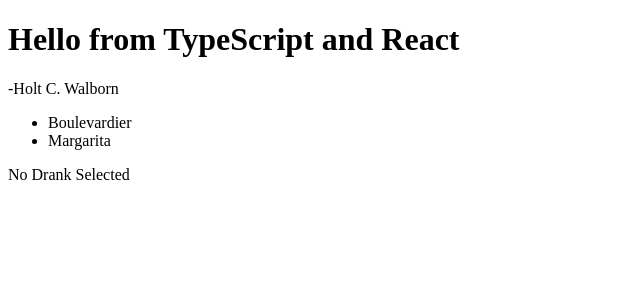
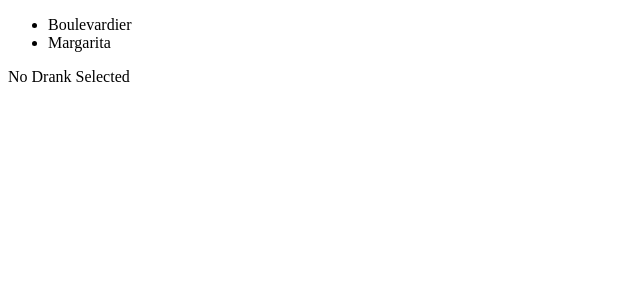
Before and after one commit to hwalborn/typeScript-react, a React app in the folder proj/: page / in a window 1280 px wide. Shown: the top 300 px of the page, without its empty margins (0-640 px from the left). Built offline with nearby package versions, Linux system fonts and the light colour scheme.

Commit message:
Removed Hello Tutorial, added some more things

```diff
--- a/proj/src/classes/DefaultState.ts
+++ b/proj/src/classes/DefaultState.ts
@@ -1,5 +1,3 @@
-import { Boulevardier } from './Boulevardier';
-
 import { Drank } from '../interfaces/Drank';
 
 export class DefaultState {
@@ -7,7 +5,4 @@
         this.currentDrank = currentDrank;
     }
     currentDrank: Drank;
-    get drankOptions() : Array<Drank> {
-        return new Array(new Boulevardier());
-    };
 }
--- a/proj/src/classes/Margarita.ts
+++ b/proj/src/classes/Margarita.ts
@@ -3,12 +3,9 @@
 export class Margarita extends Drank {
     get ingredients(): string[] {
         return new Array<string>('tequila', 'triple sec', 'lime', 'salt');
-
     }
 
     get name(): string {
         return 'Margarita';
     }
-
-
 }
--- a/proj/src/classes/Programmer.ts
+++ /dev/null
@@ -1,17 +0,0 @@
-import { Person } from '../interfaces/Person';
-
-export class Programmer implements Person {
-    firstName: string;
-    lastName: string;
-    middleInitial: string;
-
-    get fullName(): string {
-        return `${this.firstName} ${this.middleInitial} ${this.lastName}`;
-    }
-
-    constructor(firstName: string, middleInitial: string, lastName: string) {
-        this.firstName = firstName;
-        this.lastName = lastName;
-        this.middleInitial = middleInitial;
-    }
-}
--- /dev/null
+++ b/proj/src/components/Drank.tsx
@@ -0,0 +1,20 @@
+import * as React from 'react';
+
+import { DefaultState } from '../classes/DefaultState';
+
+import { DrankProps } from '../interfaces/DrankProps';
+
+export class DrankComponent extends React.Component<DrankProps, DefaultState> {
+    constructor(props:  Readonly<DrankProps>) {
+        super(props);
+        this.state = {
+            currentDrank: props.currentDrank
+        };
+    }
+
+    render() {
+        return (
+            <li onClick={this.props.onClick}>{this.state.currentDrank.name}</li>
+        )
+    }
+}
--- a/proj/src/components/Hello.tsx
+++ b/proj/src/components/Hello.tsx
@@ -1,26 +1,20 @@
 import * as React from 'react';
 
 import { DefaultState } from '../classes/DefaultState';
-import { Programmer } from '../classes/Programmer';
 
-import { HelloProps } from '../interfaces/HelloProps';
 import { Drank } from '../interfaces/Drank';
 
 import DrankOptions from '../static/DrankOptions';
+import { DrankComponent } from './Drank';
 
-export class Hello extends React.Component<HelloProps, DefaultState> {
-    programmer: Programmer;
-    constructor(props:  Readonly<HelloProps>) {
+export class Hello extends React.Component<{}, DefaultState> {
+    constructor(props:  Readonly<{}>) {
         super(props);
-        const nameArray = this.props.lastFirstMiddle.split(',');
-        const firstNameMiddleInitial = nameArray.pop();
-        this.programmer = new Programmer(firstNameMiddleInitial.split(' ')[1], firstNameMiddleInitial.split(' ')[2], nameArray[0]);
         this.handleDrankClick = this.handleDrankClick.bind(this);
         this.state = new DefaultState(null);
     }
 
     handleDrankClick = (e: any) => {
-        console.log(this);
         var currentDrank = DrankOptions.find((drank: Drank) => {
             return drank.name === e.target.innerText;
         })
@@ -29,7 +23,7 @@
 
     render() {
         let options = DrankOptions.map((drank: Drank, index: number) => {
-            return <li onClick={this.handleDrankClick}>{drank.name}</li>;
+            return <DrankComponent  currentDrank={drank} onClick={this.handleDrankClick} />
         })
 
         let currentDrankIngredients = this.state.currentDrank ?
@@ -37,8 +31,6 @@
 
         return (
             <div>
-                <h1>Hello from {this.props.compiler} and {this.props.framework}</h1>
-                <p>-{this.programmer.fullName}</p>
                 <ul>
                     {options}
                 </ul>
--- a/proj/src/index.tsx
+++ b/proj/src/index.tsx
@@ -4,6 +4,6 @@
 import { Hello } from './components/Hello';
 
 ReactDOM.render(
-    <Hello compiler="TypeScript" framework="React" lastFirstMiddle="Walborn, Holt C." />,
+    <Hello />,
     document.getElementById('example')
 )
--- /dev/null
+++ b/proj/src/interfaces/DrankProps.ts
@@ -0,0 +1,6 @@
+import { Drank } from './Drank';
+
+export interface DrankProps {
+    currentDrank: Drank,
+    onClick: (event: React.MouseEvent<HTMLLIElement>) => void
+}
--- a/proj/src/interfaces/HelloProps.ts
+++ /dev/null
@@ -1 +0,0 @@
-export interface HelloProps { compiler: string; framework: string, lastFirstMiddle: string }
--- a/proj/src/interfaces/Person.ts
+++ /dev/null
@@ -1,4 +0,0 @@
-export interface Person {
-    firstName: string;
-    lastName: string
-}
```
